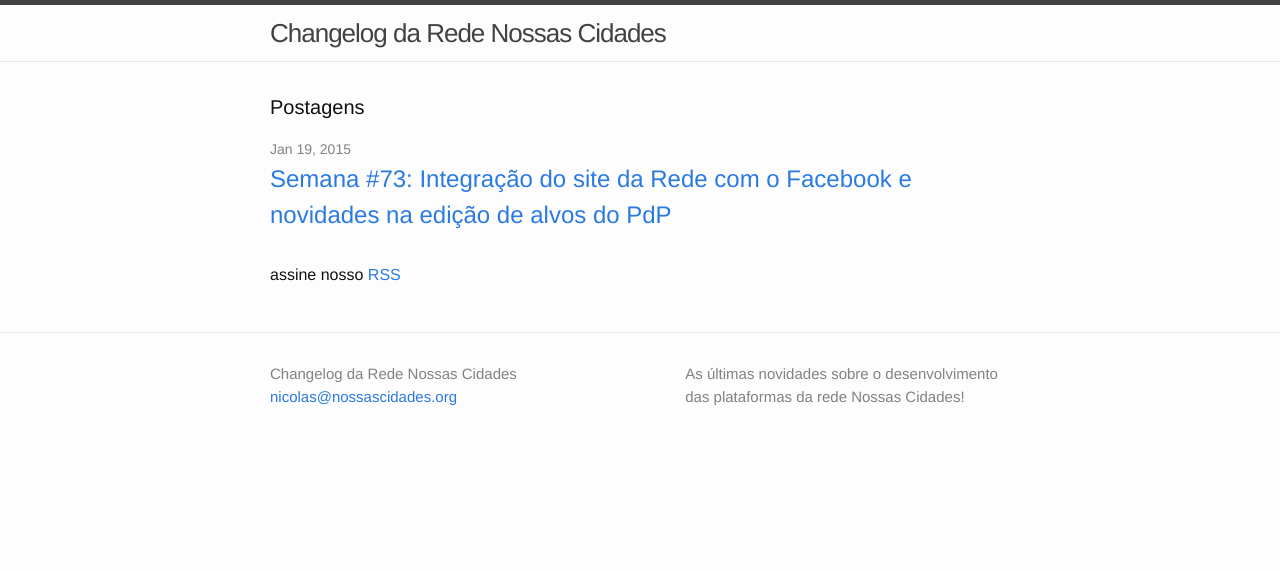
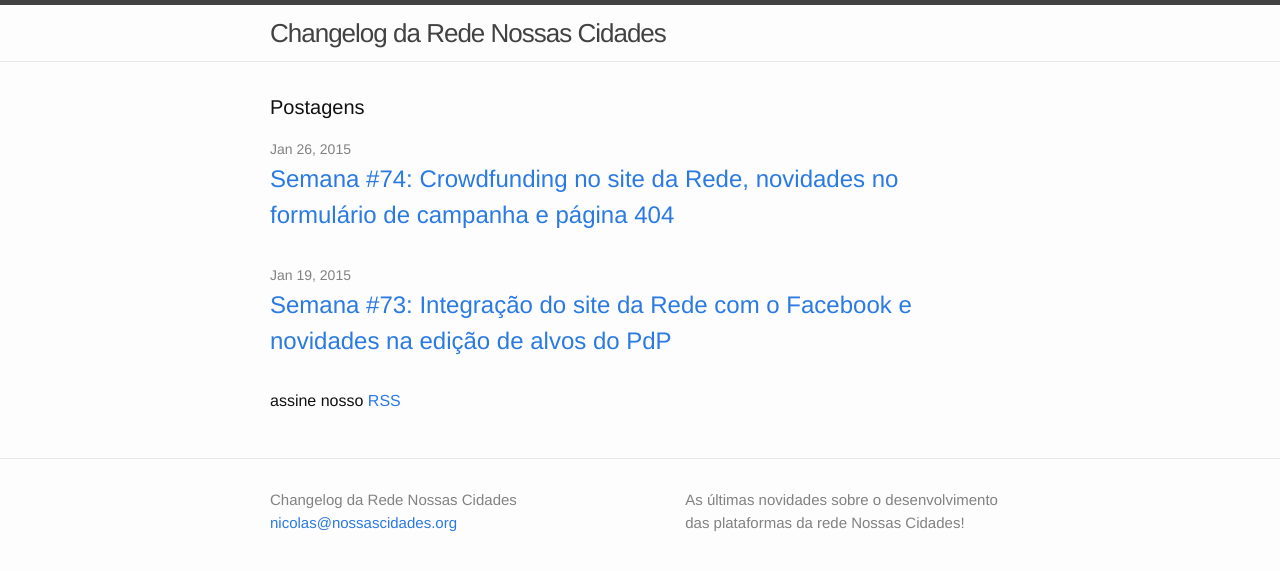
Before and after one commit to nossas/ourcities-changelog, a Jekyll site: the page built from index.html, in a window 1280 px wide. Shown: the top 571 px of the page. Built offline with Jekyll 4.4.1, drawn with Linux system fonts in a browser that asks for light colours; part of the change alters nothing that is shown.

Commit message:
Add post week-74

```diff
--- /dev/null
+++ b/_posts/2015-01-26-semana-74.markdown
@@ -0,0 +1,21 @@
+---
+layout: post
+title:  "Semana #74: Crowdfunding no site da Rede, novidades no formulário de campanha e página 404"
+date:   2015-01-26 9:00:00
+categories: changelog, paneladepressao, site da rede
+---
+A nova página de fundadores já pode ser vista em seu [ambiente de testes](http://meurio-staging.herokuapp.com/founders).
+Entre as principais modificações estão as campanhas de crowdfunding do Catarse, e o novo vídeo do programa de fundadores.
+
+Foi incluído no perfil do usuário da Rede as últimas campanhas vitoriosas do Panela de Pressão que ele participou.
+[![UserPage](http://i.imgur.com/Ki039M5.png)](http://i.imgur.com/Ki039M5.png)
+
+O formulário de campanha do Panela de Pressão recebeu uma nova funcionalidade. Será apresentado um alerta
+ao usuário que escolher alvos para a sua campanha que não possuem o tipo de pressão selecionado. Este recurso
+vale também para a edição das campanhas já existentes.
+[![NewCampaignPage](http://i.imgur.com/s4ddbey.gif)](http://i.imgur.com/s4ddbey.gif)
+
+Na quarta-feira da manutenção a página de campanha do Compartilhaço recebeu uma melhoria de desempenho, e
+finalmente implementamos a [página 404 do Panela de Pressão](http://paneladepressao.nossascidades.org/404),
+essa página serve para quando o usuário tentar acessar uma página que não existe.
+[![NewCampaignPage](http://i.imgur.com/krmVuIX.png)](http://i.imgur.com/krmVuIX.png)
--- a/_sass/_layout.scss
+++ b/_sass/_layout.scss
@@ -233,4 +233,8 @@
             font-size: 18px;
         }
     }
+
+    img {
+      border: 1px solid #ddd;
+    }
 }
```
